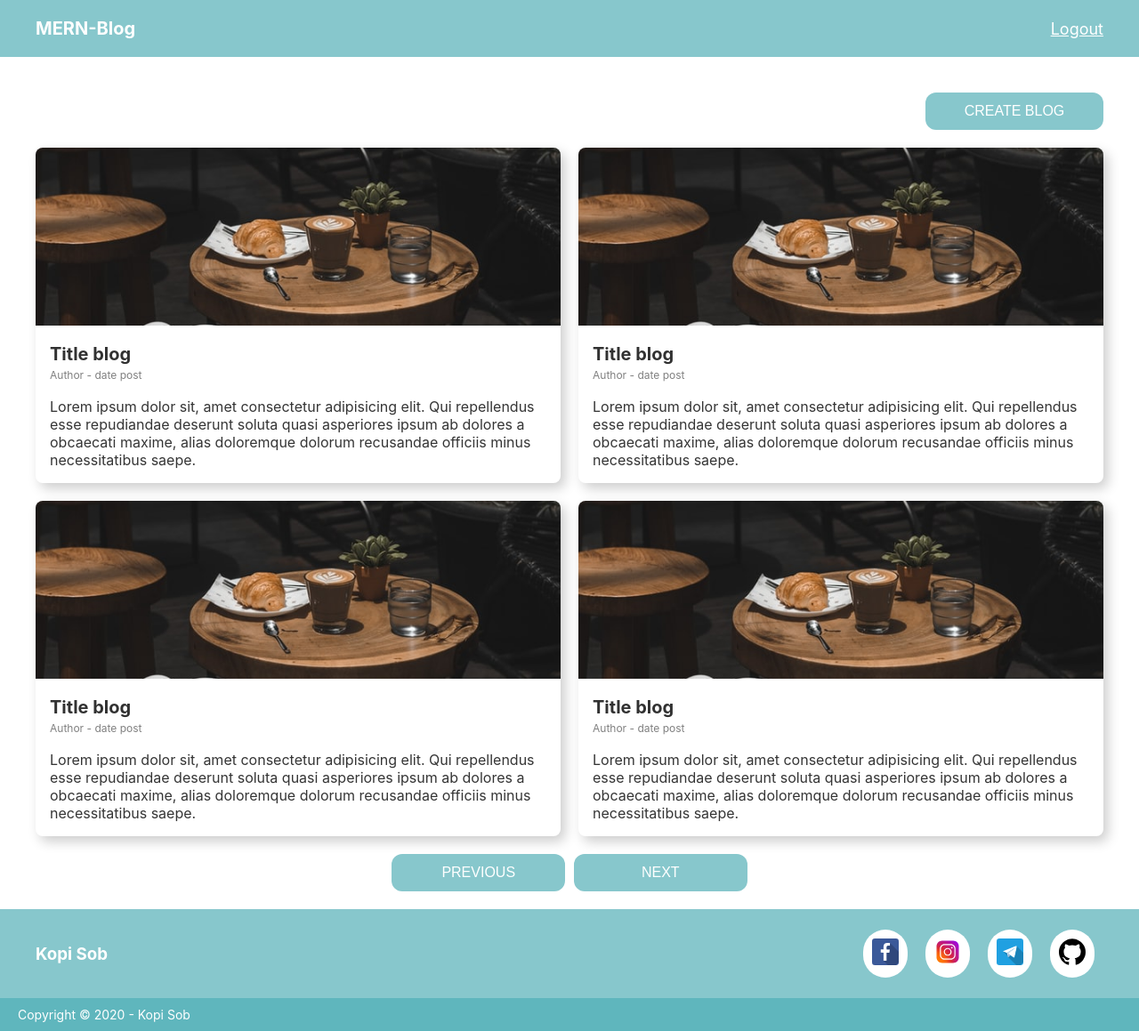
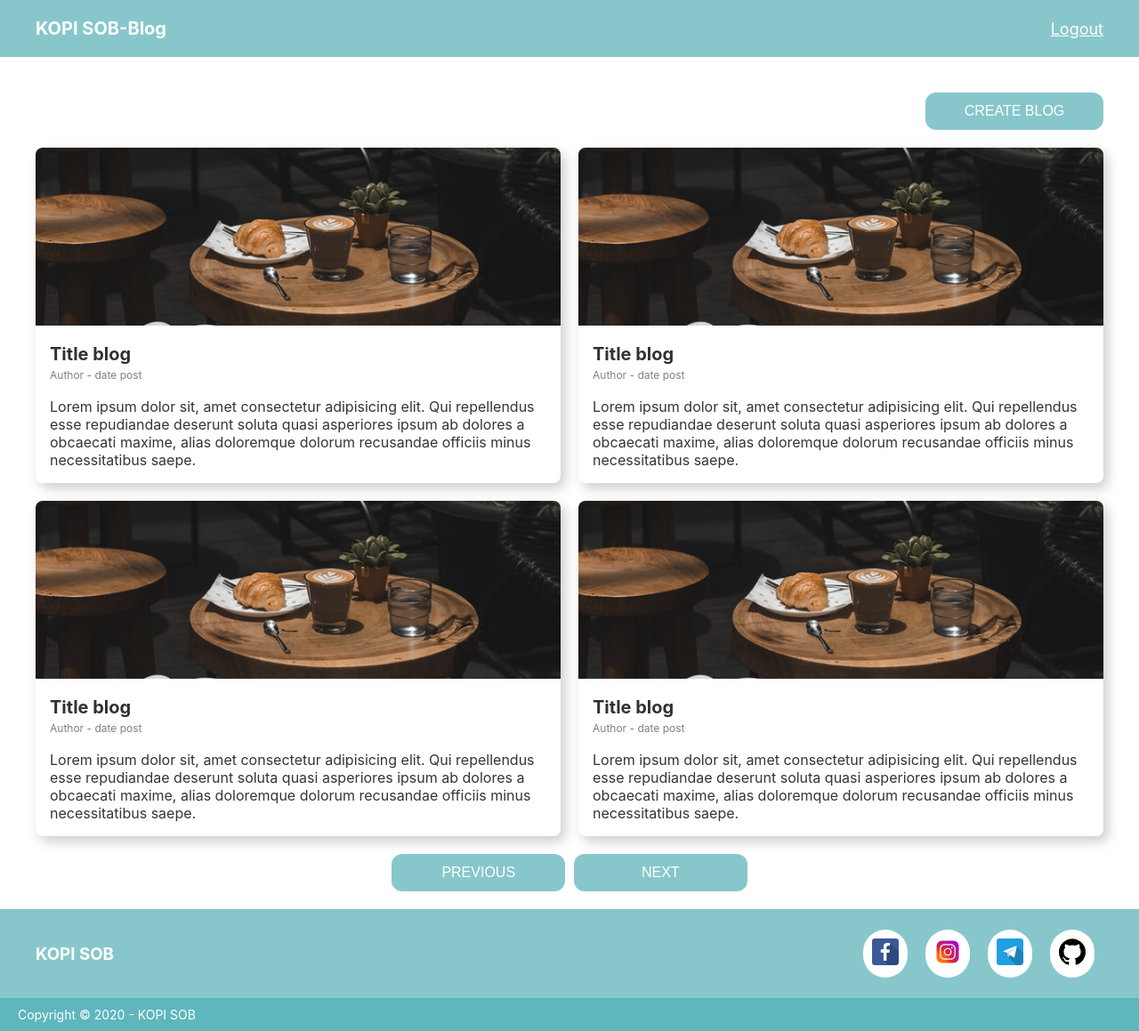
Before and after one commit to rhmtty/mern-blog, a React (Create React App) app: page / in a window 1280 px wide. Shown: the whole page at 89% size. Built offline with nearby package versions, Linux system fonts and the light colour scheme.

Commit message:
Edit header & footer

```diff
--- a/src/components/molecules/Footer/index.js
+++ b/src/components/molecules/Footer/index.js
@@ -15,7 +15,7 @@ const Footer = () => {
         <div>
             <div className="footer">
                 <div>
-                    <h3 className="logo">Kopi Sob</h3>
+                    <h3 className="logo">KOPI SOB</h3>
                 </div>
                 <div className="social-wrapper">
                     <Icon img={ICFacebook}/>
@@ -25,7 +25,7 @@ const Footer = () => {
                 </div>
             </div>
             <div className="copyright">
-                <p>Copyright &copy; 2020 - Kopi Sob</p>
+                <p>Copyright &copy; 2020 - KOPI SOB</p>
             </div>
         </div>
     )
--- a/src/components/molecules/Header/index.js
+++ b/src/components/molecules/Header/index.js
@@ -4,7 +4,7 @@ import './header.scss'
 const Header = () => {
     return (
         <div className="header">
-            <p className="logo-app">MERN-Blog</p>
+            <p className="logo-app">KOPI SOB-Blog</p>
             <p className="menu-item">Logout</p>
         </div>
     )
```
